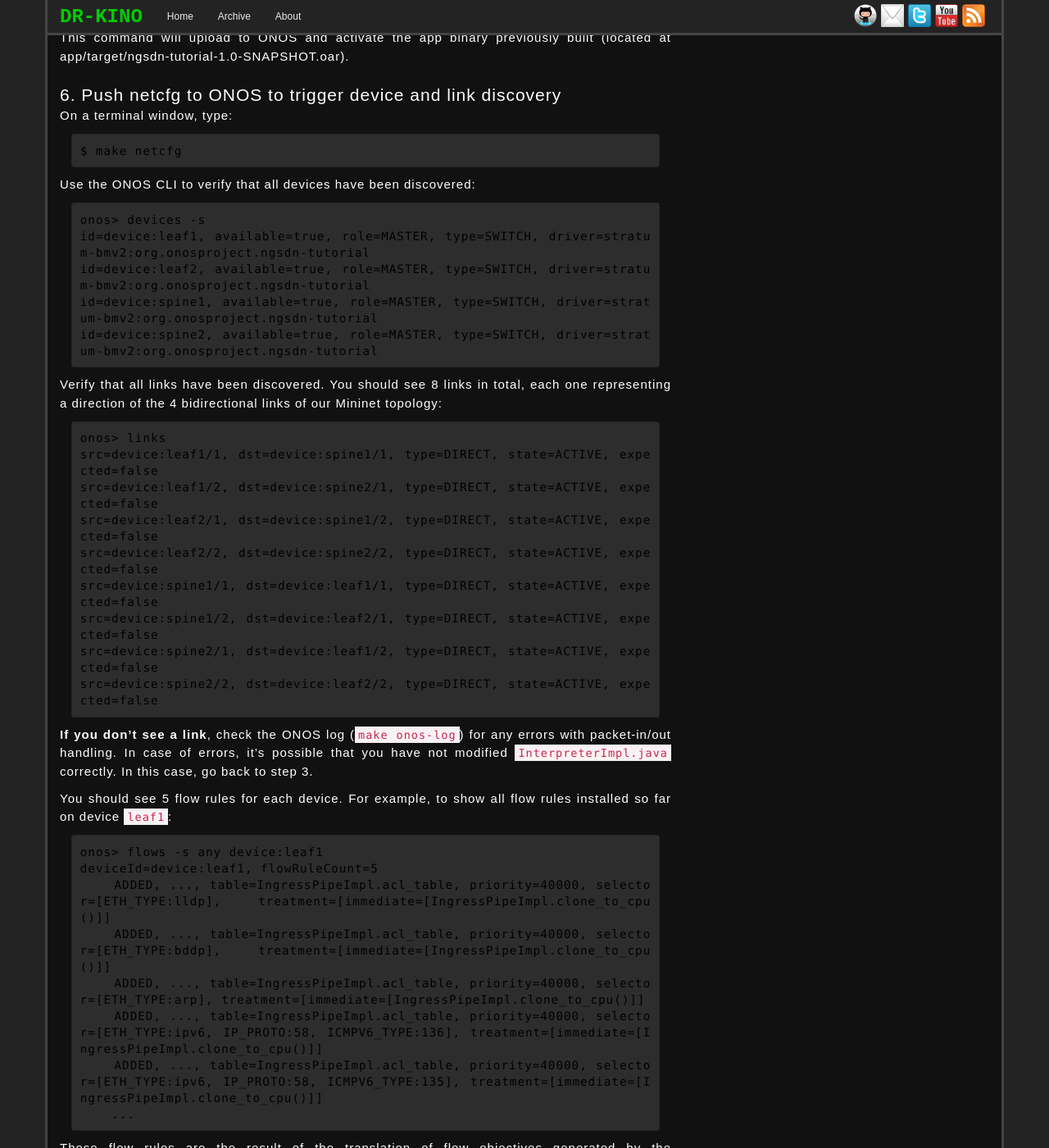
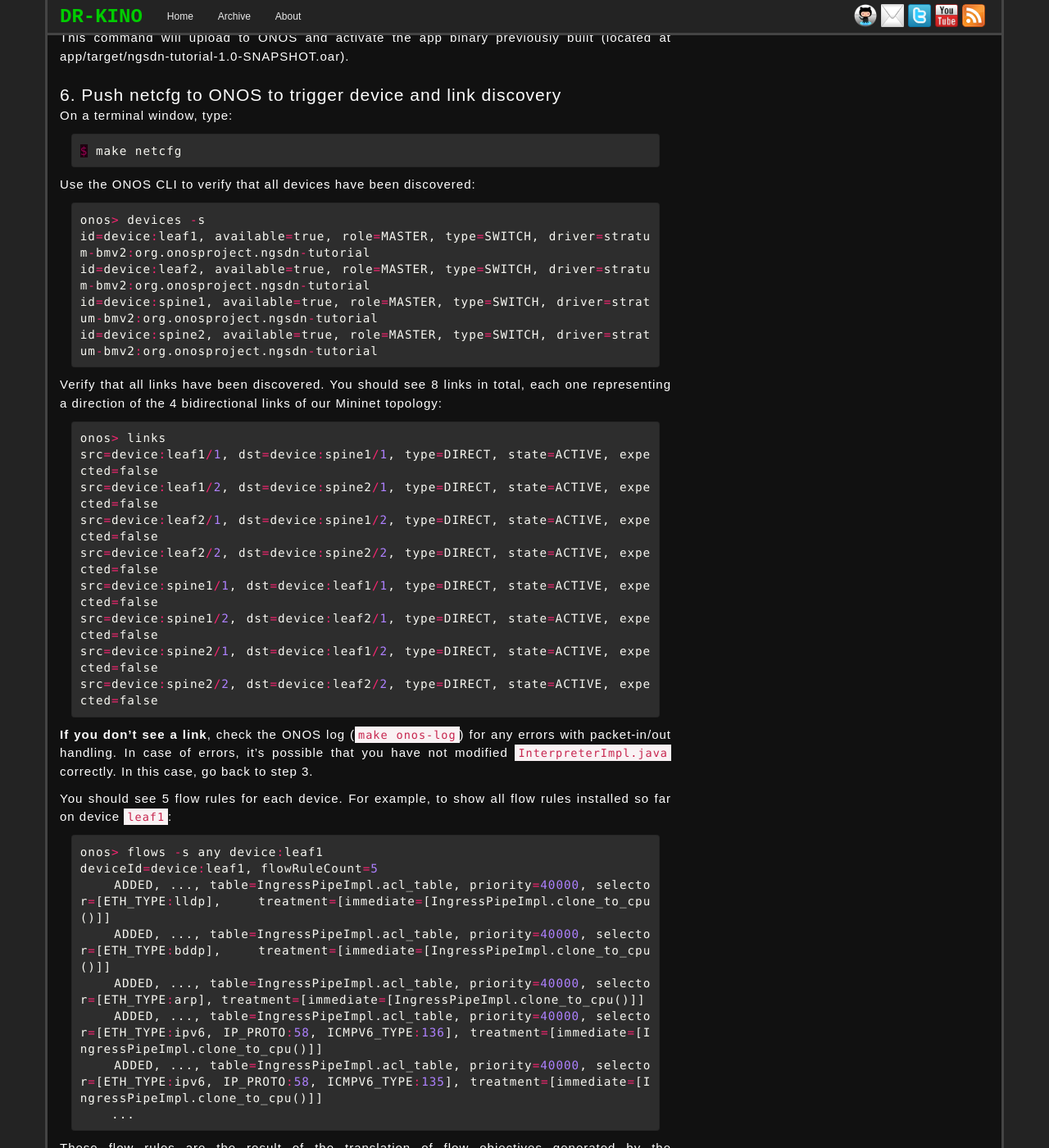
Before and after one commit to dr-kino/dr-kino.github.io, a Jekyll site: the page built from _posts/2021-05-05-enabling-onos-built-in-services.markdown, in a window 1280 px wide and 1400 px high, scrolled down 3469 px. Shown: the whole window at 82% size. Built offline with Jekyll 4.4.1, drawn with Linux system fonts in a browser that asks for light colours; nearby versions of some CDN libraries; comment, search, counter and statistics services are not loaded; some of the changed text lies outside the part shown.

Commit message:
Adding new post

````diff
--- a/_posts/2021-05-05-enabling-onos-built-in-services.markdown
+++ b/_posts/2021-05-05-enabling-onos-built-in-services.markdown
@@ -36,7 +36,7 @@ carrying arbitrary metadata in P4Runtime `PacketIn` and `PacketOut` messages.
 Two special headers are defined and annotated with the standard P4 annotation
 `@controller_header`:
 
-```p4
+```c
 @controller_header("packet_in")
 header cpu_in_header_t {
     port_num_t ingress_port;
@@ -174,7 +174,7 @@ classes will still be used. For this reason, to reload a modified version of
 
 In a terminal window, type:
 
-```
+```c
 $ make restart
 ```
 
@@ -188,7 +188,7 @@ the ONOS log (`make onos-log`) until no more messages are shown.
 
 On a terminal window, type:
 
-```
+```c
 $ make app-reload
 ```
 
@@ -198,13 +198,13 @@ This command will upload to ONOS and activate the app binary previously built (l
 
 On a terminal window, type:
 
-```
+```c
 $ make netcfg
 ```
 
 Use the ONOS CLI to verify that all devices have been discovered:
 
-```
+```c
 onos> devices -s
 id=device:leaf1, available=true, role=MASTER, type=SWITCH, driver=stratum-bmv2:org.onosproject.ngsdn-tutorial
 id=device:leaf2, available=true, role=MASTER, type=SWITCH, driver=stratum-bmv2:org.onosproject.ngsdn-tutorial
@@ -216,7 +216,7 @@ Verify that all links have been discovered. You should see 8 links in total,
 each one representing a direction of the 4 bidirectional links of our Mininet
 topology:
 
-```
+```c
 onos> links
 src=device:leaf1/1, dst=device:spine1/1, type=DIRECT, state=ACTIVE, expected=false
 src=device:leaf1/2, dst=device:spine2/1, type=DIRECT, state=ACTIVE, expected=false
@@ -236,7 +236,7 @@ step 3.
 You should see 5 flow rules for each device. For example,
 to show all flow rules installed so far on device `leaf1`:
 
-```
+```c
 onos> flows -s any device:leaf1
 deviceId=device:leaf1, flowRuleCount=5
     ADDED, ..., table=IngressPipeImpl.acl_table, priority=40000, selector=[ETH_TYPE:lldp], treatment=[immediate=[IngressPipeImpl.clone_to_cpu()]]
@@ -270,7 +270,7 @@ discovery.
 All flow rules refer to P4 action `clone_to_cpu()`, which invokes a
 v1model-specific primitive to set the clone session ID:
 
-```p4
+```c
 action clone_to_cpu() {
     clone3(CloneType.I2E, CPU_CLONE_SESSION_ID, ...);
 }
@@ -283,7 +283,7 @@ ports, just the CPU one in this case.
 
 To show all groups installed in ONOS, you can use the `groups` command. For
 example, to show groups on `leaf1`:
-```
+```c
 onos> groups any device:leaf1
 deviceId=device:leaf1, groupCount=1
    id=0x63, state=ADDED, type=CLONE, ..., appId=org.onosproject.core, referenceCount=0
@@ -370,7 +370,7 @@ memories, usually much smaller).
 These tables are applied to packets in an order defined in the `apply` block
 of the ingress pipeline (`IngressPipeImpl`):
 
-```p4
+```c
 if (!l2_exact_table.apply().hit) {
     l2_ternary_table.apply();
 }
@@ -437,7 +437,7 @@ currently disabled.
 After reloading the app, you should see the following messages in the ONOS log
 (`make onos-log`):
 
-```
+```c
 INFO  [L2BridgingComponent] Started
 ...
 INFO  [L2BridgingComponent] *** L2 BRIDGING - Starting initial set up for device:leaf1...
@@ -456,7 +456,7 @@ Check the ONOS flow rules, you should see 2 new flow rules for the
 `l2_ternary_table` installed by L2BridgingComponent. For example, to show
 all flow rules installed so far on device `leaf1`:
 
-```
+```c
 onos> flows -s any device:leaf1
 deviceId=device:leaf1, flowRuleCount=...
     ...
@@ -467,7 +467,7 @@ deviceId=device:leaf1, flowRuleCount=...
 
 To show also the multicast groups, you can use the `groups` command. For example
 to show groups on `leaf1`:
-```
+```c
 onos> groups any device:leaf1
 deviceId=device:leaf1, groupCount=2
    id=0x63, state=ADDED, type=CLONE, ..., appId=org.onosproject.core, referenceCount=0
@@ -488,7 +488,7 @@ case used to broadcast NDP NS packets to all host-facing ports.
 To verify that L2 bridging works as intended, send a ping between hosts in the
 same subnet:
 
-```
+```c
 mininet> h1a ping h1b
 PING 2001:1:1::b(2001:1:1::b) 56 data bytes
 64 bytes from 2001:1:1::b: icmp_seq=2 ttl=64 time=0.580 ms
@@ -505,7 +505,7 @@ by ONOS. Host discovery events are used by `L2BridgingComponent.java` to insert
 entries in the P4 `l2_exact_table`. Check the ONOS log, you should see messages
 related to the discovery of hosts `h1a` and `h1b`:
 
-```
+```c
 INFO  [L2BridgingComponent] HOST_ADDED event! host=00:00:00:00:00:1A/None, deviceId=device:leaf1, port=3
 INFO  [L2BridgingComponent] Adding L2 unicast rule on device:leaf1 for host 00:00:00:00:00:1A/None (port 3)...
 INFO  [L2BridgingComponent] HOST_ADDED event! host=00:00:00:00:00:1B/None, deviceId=device:leaf1, port=4
@@ -516,7 +516,7 @@ INFO  [L2BridgingComponent] Adding L2 unicast rule on device:leaf1 for host 00:0
 
 You should see exactly two hosts in the ONOS CLI (`make onos-cli`):
 
-```
+```c
 onos> hosts -s
 id=00:00:00:00:00:1A/None, mac=00:00:00:00:00:1A, locations=[device:leaf1/3], vlan=None, ip(s)=[2001:1:1::a]
 id=00:00:00:00:00:1B/None, mac=00:00:00:00:00:1B, locations=[device:leaf1/4], vlan=None, ip(s)=[2001:1:1::b]
````
